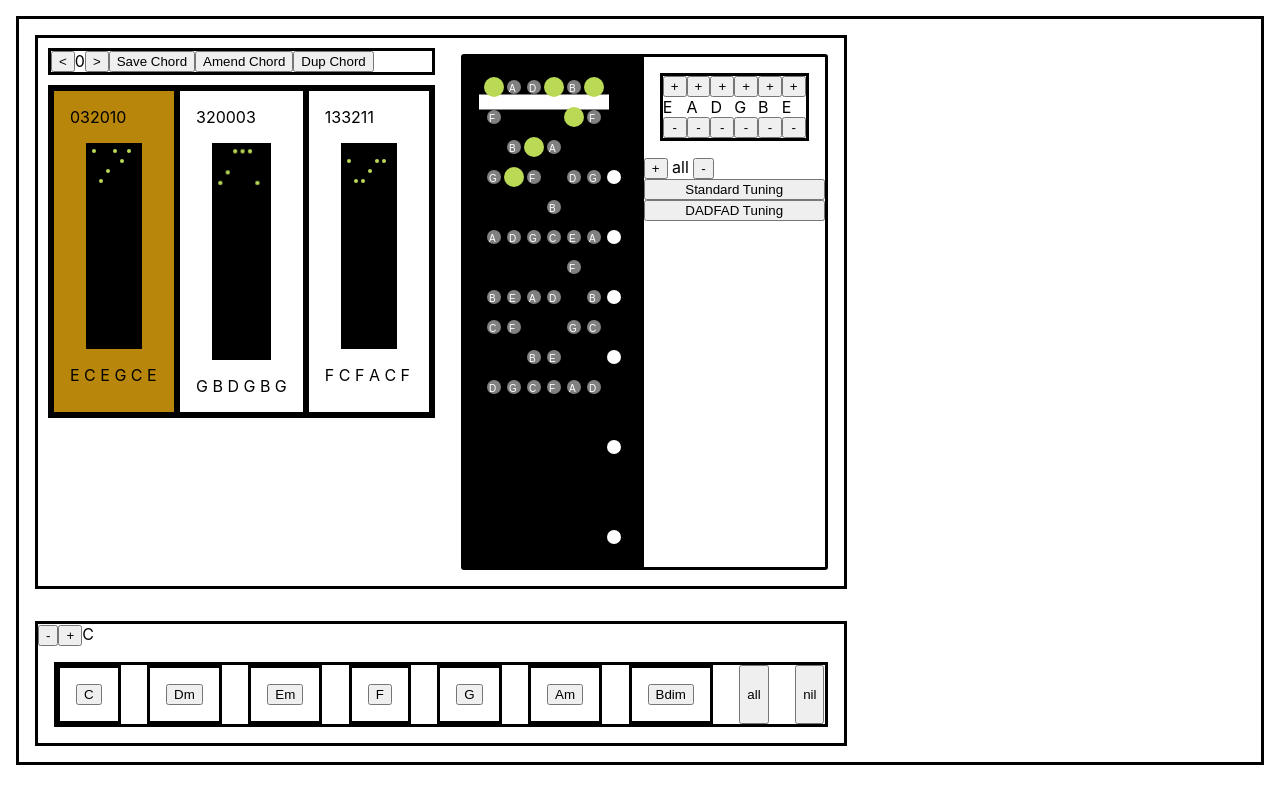
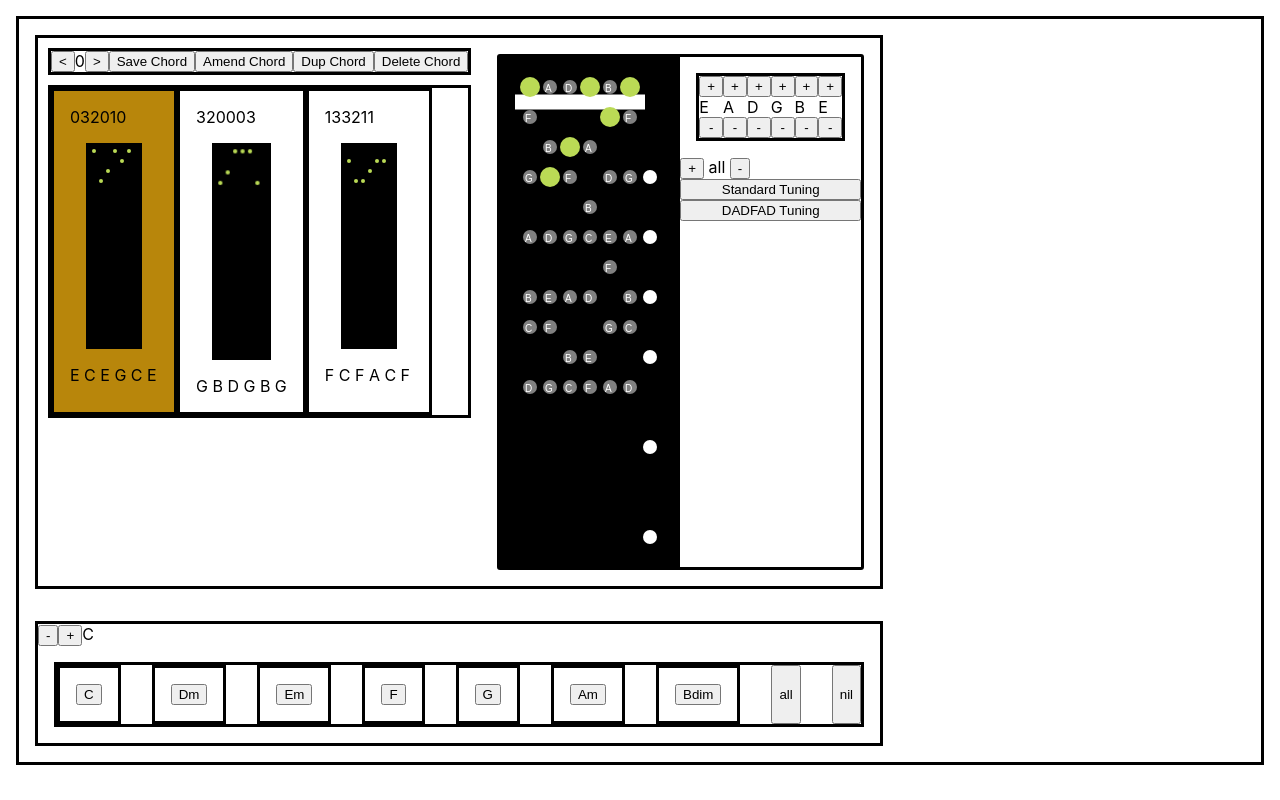
Before and after one commit to gvnmcg/cool-chords, a Next.js app: page /chords-app/FretboardApp in a window 1280 px wide. Built offline with nearby package versions, Linux system fonts and the light colour scheme.

Commit message:
delete chord, constants to utils

```diff
--- a/components/Chords2.tsx
+++ b/components/Chords2.tsx
@@ -1,5 +1,5 @@
 import React, { useState, useEffect } from "react";
-import { debug, getFret, noteNames } from "./FretboardConstants";
+import { debug, getFret, noteNames } from "../utils/FretboardConstants";
 import {
   ChordSequenceType,
   ChordArr,
@@ -66,6 +66,18 @@ const ChordArrayControls = ({
     );
   };
 
+  const deleteChord = () => {
+    setChordSequence(
+      chordSequence
+        .map((chord, ix) =>
+          chordIndex == ix ? [] : chord
+        )
+        .flat()
+    );
+    if (chordIndex == chordSet.length )  setChordIndex(chordIndex - 1)
+  };
+
+
   const navSequence = (dir: number) => {
     if (chordIndex + dir > chordSequence.length - 1 || chordIndex + dir < 0)
       return;
@@ -93,6 +105,7 @@ const ChordArrayControls = ({
         <button onClick={() => saveChordSet()}>Save Chord</button>
         <button onClick={() => amendSequence()}>Amend Chord</button>
         <button onClick={() => duplicateChord()}>Dup Chord</button>
+        <button onClick={() => deleteChord()}>Delete Chord</button>
       </div>
 
       <div className={styles.chords}>
--- a/components/ChordsCanvas.tsx
+++ b/components/ChordsCanvas.tsx
@@ -1,5 +1,5 @@
 import React, { useRef, useEffect, useState } from "react";
-import { debug, noteNames, scaleNumbers } from "./FretboardConstants";
+import { debug, noteNames, scaleNumbers } from "../utils/FretboardConstants";
 import { ChordType, NoteType, ScaleType, TuningType } from "../utils/FretboardTypes";
 import styles from "../styles/Chords.module.css";
 
--- a/components/ChordsCanvas2.tsx
+++ b/components/ChordsCanvas2.tsx
@@ -1,5 +1,5 @@
 import React, { useRef, useEffect, useState } from "react";
-import { debug, getFret, noteNames, scaleNumbers } from "./FretboardConstants";
+import { debug, getFret, noteNames, scaleNumbers } from "../utils/FretboardConstants";
 import {
   ChordType,
   NoteType,
--- a/components/FretboardCanvas.tsx
+++ b/components/FretboardCanvas.tsx
@@ -1,5 +1,5 @@
 import React, { useRef, useEffect, useState } from "react";
-import { debug, noteNames, scaleNumbers } from "./FretboardConstants";
+import { debug, noteNames, scaleNumbers } from "../utils/FretboardConstants";
 import {
   ChordType,
   NoteType,
--- a/components/FretboardCanvas2.tsx
+++ b/components/FretboardCanvas2.tsx
@@ -1,5 +1,5 @@
 import React, { useRef, useEffect, useState } from "react";
-import { debug, getFret, noteNames, noteNamesSharps, scaleNumbers } from "./FretboardConstants";
+import { debug, getFret, noteNames, noteNamesSharps, scaleNumbers } from "../utils/FretboardConstants";
 import {
   ChordType,
   NoteType,
--- a/components/Scale.tsx
+++ b/components/Scale.tsx
@@ -8,7 +8,7 @@ import {
   noteNamesSharps,
   scaleIntervals,
   scaleNotes,
-} from "./FretboardConstants";
+} from "../utils/FretboardConstants";
 import { ScaleChordType, ScaleType } from "../utils/FretboardTypes";
 import styles from "../styles/Scale.module.css";
 
--- a/components/Tuning.tsx
+++ b/components/Tuning.tsx
@@ -1,5 +1,5 @@
 import React from "react";
-import { debug, standardTuning, DADFADTuning } from "./FretboardConstants";
+import { debug, standardTuning, DADFADTuning } from "../utils/FretboardConstants";
 import { TuningType } from "../utils/FretboardTypes";
 import TuningView from "./TuningView";
 import styles from "../styles/Tuning.module.css";
--- a/components/TuningView.tsx
+++ b/components/TuningView.tsx
@@ -1,5 +1,5 @@
 import React from "react";
-import { standardTuning, DADFADTuning, noteNames } from "./FretboardConstants";
+import { standardTuning, DADFADTuning, noteNames } from "../utils/FretboardConstants";
 import styles from "../styles/Tuning.module.css";
 
 /**
--- a/pages/chords-app/FretboardApp.tsx
+++ b/pages/chords-app/FretboardApp.tsx
@@ -21,7 +21,7 @@ import {
   standardTuning,
   scaleIntervals,
   initChordArraySequence
-} from "../../components/FretboardConstants";
+} from "../../utils/FretboardConstants";
 import ChordControls from "../../components/Chords";
 import styles from "../../styles/Home.module.css";
 import ChordArrayControls from "../../components/Chords2";
@@ -36,8 +36,8 @@ const FretboardApp = () => {
   // Sequence System
   const [sequenceIndex, setSequenceIndex] = useState<number>(0);
   const [sequenceList, setSequenceList] = useState<ChordSequenceType[]>([
-    initChordSequence,
-    altChordSequence,
+    initChordArraySequence,
+    initChordArraySequence,
   ]);
 
   // Chord System
--- a/components/FretboardConstants.ts
+++ b/utils/FretboardConstants.ts
@@ -2,7 +2,7 @@
 
 export const debug: boolean = !true;
 
-import { NoteType, TuningType } from "../utils/FretboardTypes";
+import { NoteType, TuningType } from "./FretboardTypes";
 
 export const allFalse = [false, false, false, false, false, false, false];
 export const allTrue = [true, true, true, true, true, true, true];
--- a/utils/FretboardTypes.ts
+++ b/utils/FretboardTypes.ts
@@ -27,7 +27,7 @@ export type ChordArr = {
   riff: number[][]
 }
 
-export type ChordSequenceType = ChordType[];
+export type ChordSequenceType = ChordArr[];
 
 // Chord UI type
 export type NoteMarkerType = {
```
Also changed, not shown: components/Chords.tsx (+3 -21 lines).
